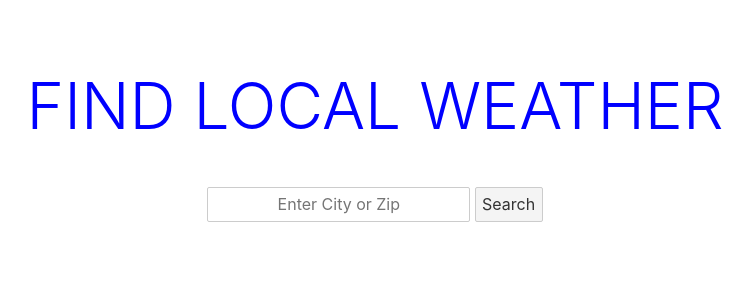
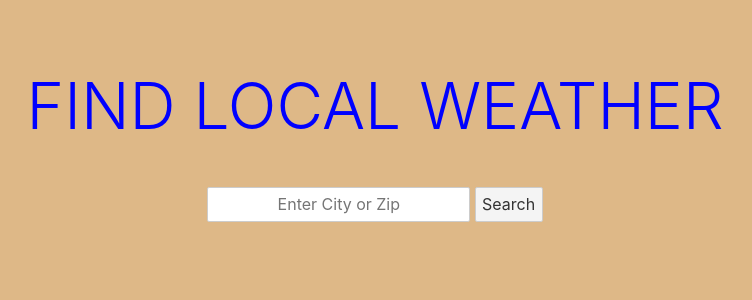
Before and after one commit to SamB133/Weather-App, a Svelte app: page / in a window 1280 px wide. Shown: the top 300 px of the page, without its empty margins (265-1017 px from the left). Built offline with nearby package versions, Linux system fonts and the light colour scheme.

Commit message:
Added Webpage Background Color
Allows the icons from the weather information to be seen clearer.

```diff
--- a/public/global.css
+++ b/public/global.css
@@ -3,6 +3,7 @@ body {
 	position: relative;
 	width: 100%;
 	height: 100%;
+	background-color: burlywood;
 }
 
 body {
```
